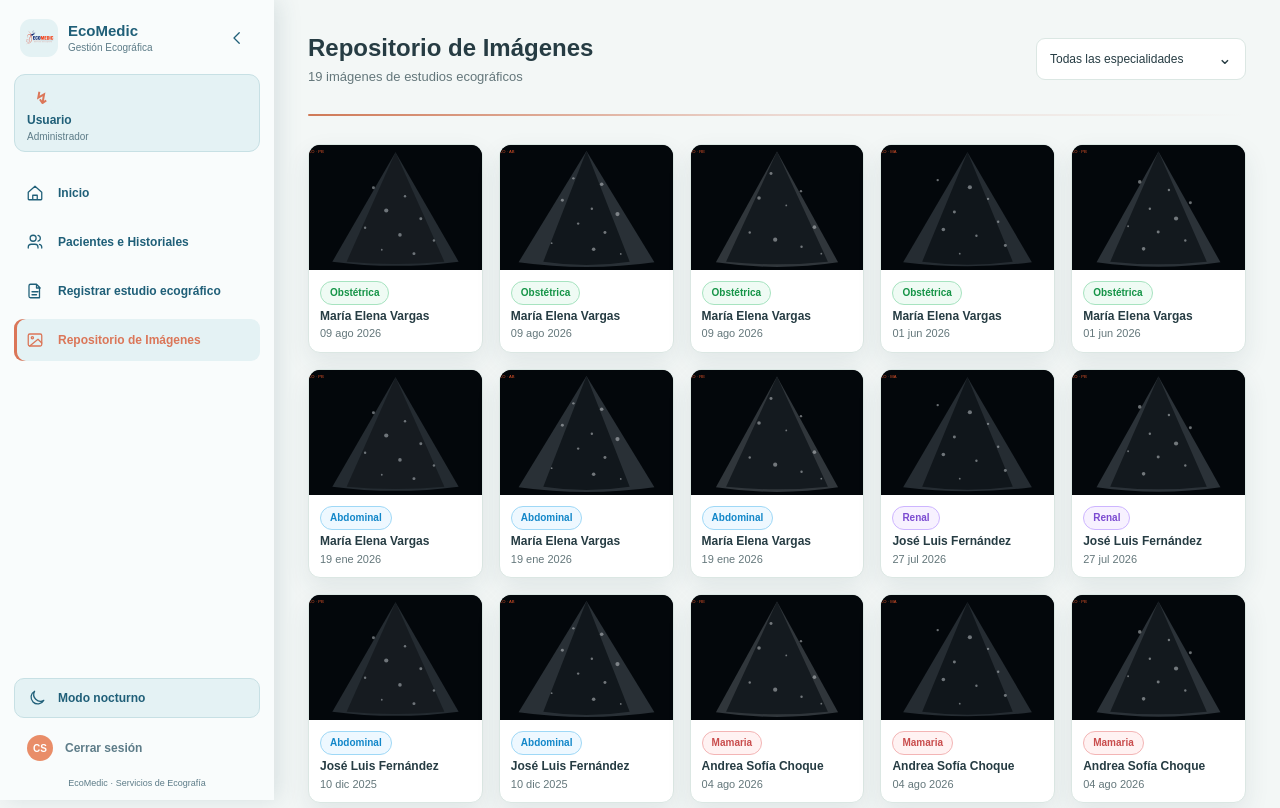
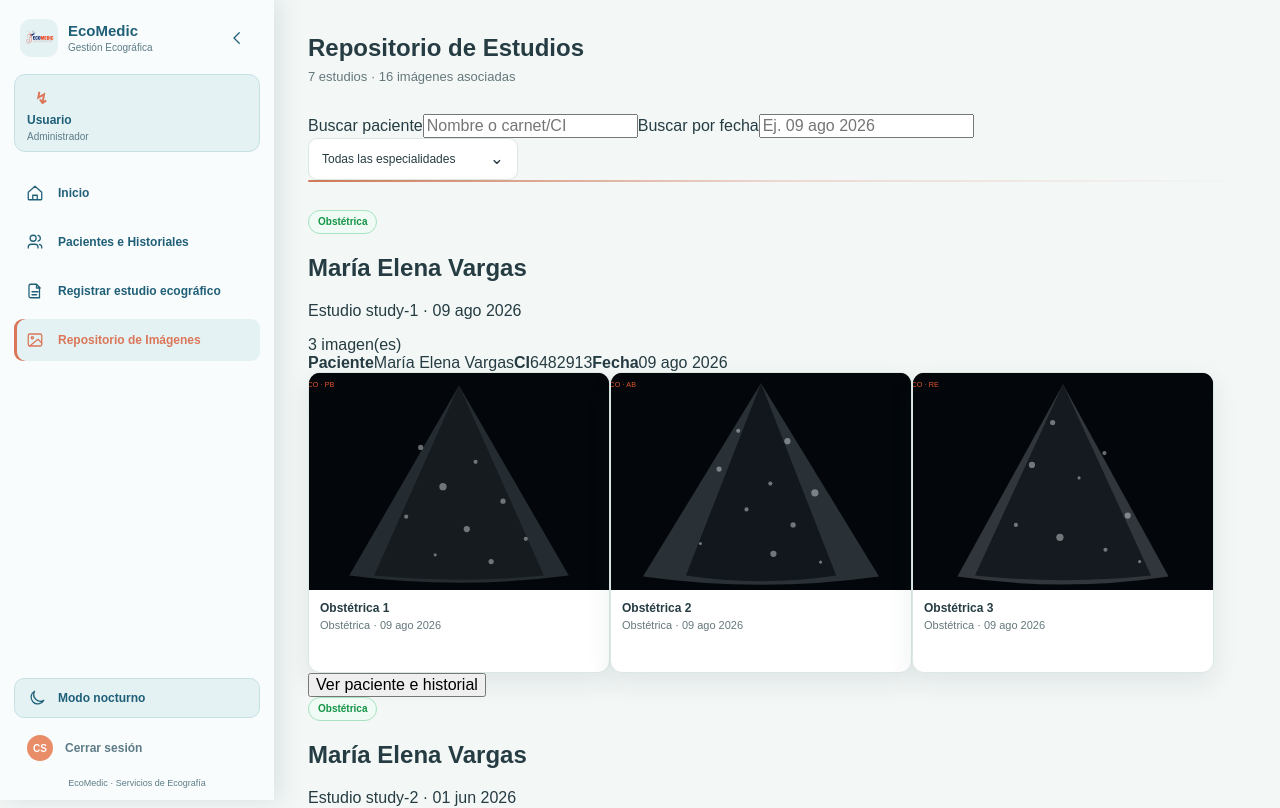
Before and after one commit to Emsof26/web-ecomedic, a React (Vite) app: page /repositorio in a window 1280 px wide. Shown: the top 808 px of the page. Built offline with nearby package versions, Linux system fonts and the light colour scheme.

Commit message:
feat: orientar repositorio de imagenes a estudios

```diff
--- a/src/pages/repository/ImageRepositoryPage.tsx
+++ b/src/pages/repository/ImageRepositoryPage.tsx
@@ -3,24 +3,20 @@ import { useNavigate } from "react-router-dom";
 
 import Navbar from "../../components/navigation/Navbar";
 import { authRepository } from "../../repositories/authRepository";
+import { clinicalStorage, type ClinicalStudy, type StudyImage, type Specialty } from "../../services/clinicalStorage";
 
 import "./ImageRepositoryPage.css";
 
-// Tipos de especialidad disponibles para clasificar y filtrar las imágenes.
-type Specialty = "Obstétrica" | "Abdominal" | "Mamaria" | "Renal" | "Partes blandas";
 type SpecialtyFilter = "Todas las especialidades" | Specialty;
 
-// Estructura de cada imagen mostrada en el repositorio.
-interface UltrasoundImage {
-  id: number;
+interface RepositoryImage extends StudyImage {
+  studyId: string;
   patientId: string;
   patientName: string;
   specialty: Specialty;
   date: string;
-  image: string;
 }
 
-// Imágenes de prueba para representar el repositorio mientras se integra el almacenamiento real.
 const testImages = [
   "/images/ultrasound-test-1.svg",
   "/images/ultrasound-test-2.svg",
@@ -29,28 +25,39 @@ const testImages = [
   "/images/ultrasound-test-5.svg",
 ];
 
-// Datos demostrativos relacionados con los pacientes existentes en Pacientes e Historiales.
-const initialImages: UltrasoundImage[] = [
-  { id: 1, patientId: "patient-1", patientName: "María Elena Vargas", specialty: "Obstétrica", date: "09 ago 2026", image: testImages[0] },
-  { id: 2, patientId: "patient-1", patientName: "María Elena Vargas", specialty: "Obstétrica", date: "09 ago 2026", image: testImages[1] },
-  { id: 3, patientId: "patient-1", patientName: "María Elena Vargas", specialty: "Obstétrica", date: "09 ago 2026", image: testImages[2] },
-  { id: 4, patientId: "patient-1", patientName: "María Elena Vargas", specialty: "Obstétrica", date: "01 jun 2026", image: testImages[3] },
-  { id: 5, patientId: "patient-1", patientName: "María Elena Vargas", specialty: "Obstétrica", date: "01 jun 2026", image: testImages[4] },
-  { id: 6, patientId: "patient-1", patientName: "María Elena Vargas", specialty: "Abdominal", date: "19 ene 2026", image: testImages[0] },
-  { id: 7, patientId: "patient-1", patientName: "María Elena Vargas", specialty: "Abdominal", date: "19 ene 2026", image: testImages[1] },
-  { id: 8, patientId: "patient-1", patientName: "María Elena Vargas", specialty: "Abdominal", date: "19 ene 2026", image: testImages[2] },
-  { id: 9, patientId: "patient-2", patientName: "José Luis Fernández", specialty: "Renal", date: "27 jul 2026", image: testImages[3] },
-  { id: 10, patientId: "patient-2", patientName: "José Luis Fernández", specialty: "Renal", date: "27 jul 2026", image: testImages[4] },
-  { id: 11, patientId: "patient-2", patientName: "José Luis Fernández", specialty: "Abdominal", date: "10 dic 2025", image: testImages[0] },
-  { id: 12, patientId: "patient-2", patientName: "José Luis Fernández", specialty: "Abdominal", date: "10 dic 2025", image: testImages[1] },
-  { id: 13, patientId: "patient-3", patientName: "Andrea Sofía Choque", specialty: "Mamaria", date: "04 ago 2026", image: testImages[2] },
-  { id: 14, patientId: "patient-3", patientName: "Andrea Sofía Choque", specialty: "Mamaria", date: "04 ago 2026", image: testImages[3] },
-  { id: 15, patientId: "patient-3", patientName: "Andrea Sofía Choque", specialty: "Mamaria", date: "04 ago 2026", image: testImages[4] },
-  { id: 16, patientId: "patient-4", patientName: "Ricardo Aguilar", specialty: "Partes blandas", date: "14 jul 2026", image: testImages[0] },
-  { id: 17, patientId: "patient-4", patientName: "Ricardo Aguilar", specialty: "Partes blandas", date: "14 jul 2026", image: testImages[1] },
-  { id: 18, patientId: "patient-5", patientName: "Lucía Rojas", specialty: "Abdominal", date: "22 may 2026", image: testImages[3] },
-  { id: 19, patientId: "patient-5", patientName: "Lucía Rojas", specialty: "Renal", date: "22 may 2026", image: testImages[4] },
-];
+// Datos demostrativos: cada imagen está asociada a un estudio concreto.
+const demoImagesByStudy: Record<string, RepositoryImage[]> = {
+  "study-1": [
+    { name: "Obstétrica 1", type: "image/svg+xml", dataUrl: testImages[0], studyId: "study-1", patientId: "patient-1", patientName: "María Elena Vargas", specialty: "Obstétrica", date: "09 ago 2026" },
+    { name: "Obstétrica 2", type: "image/svg+xml", dataUrl: testImages[1], studyId: "study-1", patientId: "patient-1", patientName: "María Elena Vargas", specialty: "Obstétrica", date: "09 ago 2026" },
+    { name: "Obstétrica 3", type: "image/svg+xml", dataUrl: testImages[2], studyId: "study-1", patientId: "patient-1", patientName: "María Elena Vargas", specialty: "Obstétrica", date: "09 ago 2026" },
+  ],
+  "study-2": [
+    { name: "Obstétrica 1", type: "image/svg+xml", dataUrl: testImages[3], studyId: "study-2", patientId: "patient-1", patientName: "María Elena Vargas", specialty: "Obstétrica", date: "01 jun 2026" },
+    { name: "Obstétrica 2", type: "image/svg+xml", dataUrl: testImages[4], studyId: "study-2", patientId: "patient-1", patientName: "María Elena Vargas", specialty: "Obstétrica", date: "01 jun 2026" },
+  ],
+  "study-3": [
+    { name: "Abdominal 1", type: "image/svg+xml", dataUrl: testImages[0], studyId: "study-3", patientId: "patient-1", patientName: "María Elena Vargas", specialty: "Abdominal", date: "19 ene 2026" },
+    { name: "Abdominal 2", type: "image/svg+xml", dataUrl: testImages[1], studyId: "study-3", patientId: "patient-1", patientName: "María Elena Vargas", specialty: "Abdominal", date: "19 ene 2026" },
+    { name: "Abdominal 3", type: "image/svg+xml", dataUrl: testImages[2], studyId: "study-3", patientId: "patient-1", patientName: "María Elena Vargas", specialty: "Abdominal", date: "19 ene 2026" },
+  ],
+  "study-4": [
+    { name: "Renal 1", type: "image/svg+xml", dataUrl: testImages[3], studyId: "study-4", patientId: "patient-2", patientName: "José Luis Fernández", specialty: "Renal", date: "27 jul 2026" },
+    { name: "Renal 2", type: "image/svg+xml", dataUrl: testImages[4], studyId: "study-4", patientId: "patient-2", patientName: "José Luis Fernández", specialty: "Renal", date: "27 jul 2026" },
+  ],
+  "study-5": [
+    { name: "Mamaria 1", type: "image/svg+xml", dataUrl: testImages[2], studyId: "study-5", patientId: "patient-3", patientName: "Andrea Sofía Choque", specialty: "Mamaria", date: "04 ago 2026" },
+    { name: "Mamaria 2", type: "image/svg+xml", dataUrl: testImages[3], studyId: "study-5", patientId: "patient-3", patientName: "Andrea Sofía Choque", specialty: "Mamaria", date: "04 ago 2026" },
+    { name: "Mamaria 3", type: "image/svg+xml", dataUrl: testImages[4], studyId: "study-5", patientId: "patient-3", patientName: "Andrea Sofía Choque", specialty: "Mamaria", date: "04 ago 2026" },
+  ],
+  "study-6": [
+    { name: "Partes blandas 1", type: "image/svg+xml", dataUrl: testImages[0], studyId: "study-6", patientId: "patient-4", patientName: "Ricardo Aguilar", specialty: "Partes blandas", date: "14 jul 2026" },
+    { name: "Partes blandas 2", type: "image/svg+xml", dataUrl: testImages[1], studyId: "study-6", patientId: "patient-4", patientName: "Ricardo Aguilar", specialty: "Partes blandas", date: "14 jul 2026" },
+  ],
+  "study-7": [
+    { name: "Abdominal 1", type: "image/svg+xml", dataUrl: testImages[3], studyId: "study-7", patientId: "patient-5", patientName: "Lucía Rojas", specialty: "Abdominal", date: "22 may 2026" },
+  ],
+};
 
 const specialties: SpecialtyFilter[] = [
   "Todas las especialidades",
@@ -61,19 +68,63 @@ const specialties: SpecialtyFilter[] = [
   "Partes blandas",
 ];
 
+function getStudyImages(study: ClinicalStudy): RepositoryImage[] {
+  const storedImages = study.reportData?.images;
+
+  if (storedImages?.length) {
+    return storedImages.map((image) => ({
+      ...image,
+      studyId: study.id,
+      patientId: study.patientId,
+      patientName: study.patientName,
+      specialty: study.specialty,
+      date: study.date,
+    }));
+  }
+
+  return demoImagesByStudy[study.id] ?? [];
+}
+
 function ImageRepositoryPage() {
   const navigate = useNavigate();
   const user = authRepository.getCurrentUser();
+  const studies = clinicalStorage.getStudies();
+  const patients = clinicalStorage.getPatients();
+
+  const [searchTerm, setSearchTerm] = useState("");
   const [selectedSpecialty, setSelectedSpecialty] = useState<SpecialtyFilter>("Todas las especialidades");
+  const [dateTerm, setDateTerm] = useState("");
   const [isFilterOpen, setIsFilterOpen] = useState(false);
-  const [selectedImage, setSelectedImage] = useState<UltrasoundImage | null>(null);
+  const [selectedImage, setSelectedImage] = useState<RepositoryImage | null>(null);
 
-  const visibleImages = useMemo(
-    () => selectedSpecialty === "Todas las especialidades"
-      ? initialImages
-      : initialImages.filter((item) => item.specialty === selectedSpecialty),
-    [selectedSpecialty],
-  );
+  const visibleStudies = useMemo(() => {
+    const normalizedSearch = searchTerm.trim().toLowerCase();
+    const normalizedDate = dateTerm.trim().toLowerCase();
+
+    return studies
+      .map((study) => {
+        const patient = patients.find((item) => item.id === study.patientId);
+        return { study, images: getStudyImages(study), patientCarnet: patient?.carnet ?? "" };
+      })
+      .filter(({ study, patientCarnet }) => {
+        const matchesPatient =
+          !normalizedSearch ||
+          study.patientName.toLowerCase().includes(normalizedSearch) ||
+          patientCarnet.toLowerCase().includes(normalizedSearch);
+
+        const matchesSpecialty =
+          selectedSpecialty === "Todas las especialidades" ||
+          study.specialty === selectedSpecialty;
+
+        const matchesDate =
+          !normalizedDate ||
+          study.date.toLowerCase().includes(normalizedDate);
+
+        return matchesPatient && matchesSpecialty && matchesDate;
+      });
+  }, [dateTerm, patients, searchTerm, selectedSpecialty, studies]);
+
+  const totalImages = visibleStudies.reduce((total, item) => total + item.images.length, 0);
 
   const handleLogout = () => {
     authRepository.logout();
@@ -87,9 +138,31 @@ function ImageRepositoryPage() {
       <main className="image-repository-page__content">
         <header className="image-repository-page__header">
           <div>
-            <h1>Repositorio de Imágenes</h1>
-            <p>{visibleImages.length} imágenes de estudios ecográficos</p>
+            <h1>Repositorio de Estudios</h1>
+            <p>{visibleStudies.length} estudios · {totalImages} imágenes asociadas</p>
           </div>
+        </header>
+
+        <section className="study-repository-filters" aria-label="Filtros del repositorio">
+          <label className="study-repository-search">
+            <span>Buscar paciente</span>
+            <input
+              type="search"
+              value={searchTerm}
+              onChange={(event) => setSearchTerm(event.target.value)}
+              placeholder="Nombre o carnet/CI"
+            />
+          </label>
+
+          <label className="study-repository-search study-repository-search--date">
+            <span>Buscar por fecha</span>
+            <input
+              type="search"
+              value={dateTerm}
+              onChange={(event) => setDateTerm(event.target.value)}
+              placeholder="Ej. 09 ago 2026"
+            />
+          </label>
 
           <div className="image-repository-page__filter">
             <button
@@ -123,47 +196,99 @@ function ImageRepositoryPage() {
               </div>
             )}
           </div>
-        </header>
+        </section>
 
         <div className="image-repository-page__line" />
 
-        <section className="image-grid" aria-label="Imágenes ecográficas">
-          {visibleImages.map((item) => (
+        <section className="study-grid" aria-label="Estudios ecográficos con imágenes">
+          {visibleStudies.length === 0 ? (
+            <div className="image-repository-page__empty">
+              No se encontraron estudios que coincidan con los filtros seleccionados.
+            </div>
+          ) : (
+            visibleStudies.map(({ study, images, patientCarnet }) => (
+              <article key={study.id} className="study-card">
+                <div className="study-card__header">
+                  <div>
+                    <span className={`specialty-badge specialty-badge--${study.specialty.toLowerCase().replaceAll(" ", "-").replace("ó", "o")}`}>
+                      {study.specialty}
+                    </span>
+                    <h2>{study.patientName}</h2>
+                    <p>Estudio {study.id} · {study.date}</p>
+                  </div>
+                  <span className="study-card__image-count">{images.length} imagen(es)</span>
+                </div>
+
+                <div className="study-card__metadata">
+                  <span><strong>Paciente</strong>{study.patientName}</span>
+                  <span><strong>CI</strong>{patientCarnet || "No registrado"}</span>
+                  <span><strong>Fecha</strong>{study.date}</span>
+                </div>
+
+                <div className="study-card__images">
+                  {images.length ? (
+                    images.map((image) => (
                       <button
-              key={item.id}
+                        key={image.name}
                         className="image-card"
                         type="button"
-              onClick={() => setSelectedImage(item)}
-              aria-label={`Abrir imagen ${item.specialty} de ${item.patientName}`}
+                        onClick={() => setSelectedImage(image)}
+                        aria-label={`Abrir imagen ${image.name} del estudio ${study.id} de ${study.patientName}`}
                       >
                         <span className="image-card__preview">
-                <img src={item.image} alt="Vista previa de estudio ecográfico" />
+                          <img src={image.dataUrl} alt={`Imagen del estudio ${study.specialty} de ${study.patientName}`} />
                         </span>
                         <span className="image-card__body">
-                <span className={`specialty-badge specialty-badge--${item.specialty.toLowerCase().replaceAll(" ", "-").replace("ó", "o")}`}>
-                  {item.specialty}
-                </span>
-                <strong>{item.patientName}</strong>
-                <small>{item.date}</small>
+                          <strong>{image.name}</strong>
+                          <small>{study.specialty} · {study.date}</small>
                         </span>
                       </button>
-          ))}
+                    ))
+                  ) : (
+                    <p className="study-card__no-images">Este estudio todavía no tiene imágenes asociadas.</p>
+                  )}
+                </div>
+
+                <button
+                  type="button"
+                  className="study-card__patient-link"
+                  onClick={() => navigate(`/pacientes/${study.patientId}`)}
+                >
+                  Ver paciente e historial
+                </button>
+              </article>
+            ))
+          )}
         </section>
       </main>
 
       {selectedImage && (
-        <div className="image-viewer" role="dialog" aria-modal="true" aria-label="Vista ampliada de imagen" onMouseDown={(event) => { if (event.target === event.currentTarget) setSelectedImage(null); }}>
+        <div
+          className="image-viewer"
+          role="dialog"
+          aria-modal="true"
+          aria-label="Vista ampliada de imagen"
+          onMouseDown={(event) => {
+            if (event.target === event.currentTarget) setSelectedImage(null);
+          }}
+        >
           <div className="image-viewer__content">
             <div className="image-viewer__image-wrap">
-              <img src={selectedImage.image} alt={`Estudio ${selectedImage.specialty}`} />
-              <span className="image-viewer__label">ECO · PB</span>
+              <img src={selectedImage.dataUrl} alt={`Estudio ${selectedImage.specialty} de ${selectedImage.patientName}`} />
+              <span className="image-viewer__label">ECO · {selectedImage.specialty}</span>
             </div>
             <div className="image-viewer__info">
               <div>
                 <strong>{selectedImage.patientName}</strong>
-                <span>{selectedImage.specialty} · {selectedImage.date}</span>
+                <span>Estudio {selectedImage.studyId} · {selectedImage.specialty} · {selectedImage.date}</span>
               </div>
-              <button type="button" className="image-viewer__patient" onClick={() => navigate("/pacientes")}>Ver paciente e historial</button>
+              <button
+                type="button"
+                className="image-viewer__patient"
+                onClick={() => navigate(`/pacientes/${selectedImage.patientId}`)}
+              >
+                Ver paciente e historial
+              </button>
             </div>
             <button className="image-viewer__close" type="button" aria-label="Cerrar imagen" onClick={() => setSelectedImage(null)}>×</button>
           </div>
```
Lines whose indentation alone changed are shown as unchanged.
